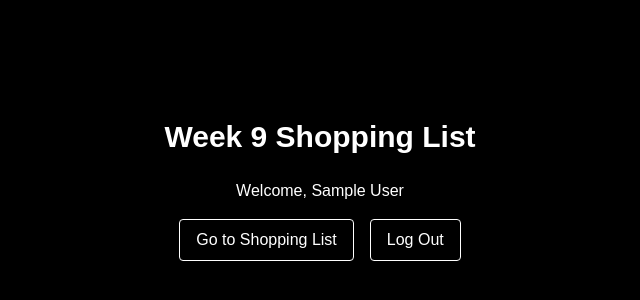
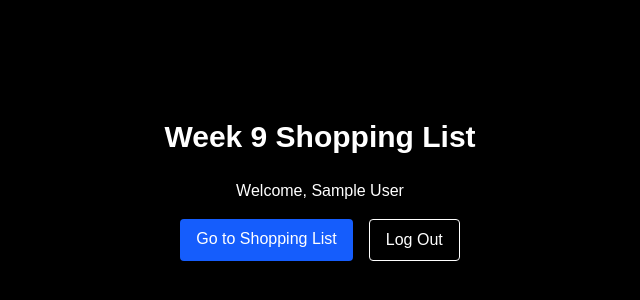
Before and after one commit to mbama-chidera/cprg306-assignments, a Next.js app: page /week-9 in a window 1280 px wide. Shown: the part 210-510 px from the top of the page, without its empty margins (320-960 px from the left). Built offline with nearby package versions, Linux system fonts and the light colour scheme; no server answers; sample sign-in values are in the browser's storage.

Commit message:
vercel-fix

```diff
--- a/app/week-9/_utils/auth-context.js
+++ b/app/week-9/_utils/auth-context.js
@@ -16,17 +16,33 @@ export function AuthContextProvider({ children }) {
   const [loading, setLoading] = useState(true);
 
   const gitHubSignIn = () => {
+    if (!auth) {
+      console.error("Firebase auth not initialized");
+      return Promise.reject(new Error("Firebase not initialized"));
+    }
     const provider = new GithubAuthProvider();
     return signInWithPopup(auth, provider);
   };
 
-  const logOut = () => signOut(auth);
+  const logOut = () => {
+    if (!auth) {
+      console.error("Firebase auth not initialized");
+      return Promise.reject(new Error("Firebase not initialized"));
+    }
+    return signOut(auth);
+  };
 
   useEffect(() => {
+    if (!auth) {
+      setLoading(false);
+      return;
+    }
+
     const unsubscribe = onAuthStateChanged(auth, (currentUser) => {
       setUser(currentUser);
       setLoading(false);
     });
+
     return () => unsubscribe();
   }, []);
 
@@ -38,5 +54,9 @@ export function AuthContextProvider({ children }) {
 }
 
 export function useUserAuth() {
-  return useContext(AuthContext);
+  const context = useContext(AuthContext);
+  if (!context) {
+    throw new Error("useUserAuth must be used within an AuthContextProvider");
+  }
+  return context;
 }
--- a/app/week-9/_utils/firebase.js
+++ b/app/week-9/_utils/firebase.js
@@ -1,8 +1,6 @@
-// Import the functions you need from the SDKs you need
 import { initializeApp } from "firebase/app";
-import { getAuth, GoogleAuthProvider } from "firebase/auth";
+import { getAuth, GithubAuthProvider } from "firebase/auth";
 
-// Your web app's Firebase configuration
 const firebaseConfig = {
   apiKey: process.env.NEXT_PUBLIC_FIREBASE_API_KEY,
   authDomain: process.env.NEXT_PUBLIC_FIREBASE_AUTH_DOMAIN,
@@ -12,10 +10,9 @@ const firebaseConfig = {
   appId: process.env.NEXT_PUBLIC_FIREBASE_APP_ID
 };
 
-// Initialize Firebase
 const app = initializeApp(firebaseConfig);
+const auth = getAuth(app);
+const provider = new GithubAuthProvider();
 
-// ✅ Export these so you can use them elsewhere
-export const auth = getAuth(app);
-export const provider = new GoogleAuthProvider();
+export { auth, provider };
 export default app;
--- a/app/week-9/page.js
+++ b/app/week-9/page.js
@@ -3,8 +3,20 @@
 import Link from "next/link";
 import { useUserAuth } from "./_utils/auth-context";
 
+// Add this line to prevent static generation during build
+export const dynamic = 'force-dynamic';
+
 export default function Page() {
-  const { user, gitHubSignIn, logOut } = useUserAuth();
+  const { user, gitHubSignIn, logOut, loading } = useUserAuth();
+
+  // Add loading state
+  if (loading) {
+    return (
+      <main className="min-h-screen bg-black text-white flex flex-col items-center justify-center p-6">
+        <div className="text-white">Loading...</div>
+      </main>
+    );
+  }
 
   return (
     <main className="min-h-screen bg-black text-white flex flex-col items-center justify-center p-6">
@@ -15,7 +27,7 @@ export default function Page() {
           <p className="mb-4">Sign in with GitHub to continue.</p>
           <button
             onClick={gitHubSignIn}
-            className="px-4 py-2 bg-white text-black rounded"
+            className="px-4 py-2 bg-white text-black rounded hover:bg-gray-200 transition"
           >
             Sign in with GitHub
           </button>
@@ -26,13 +38,13 @@ export default function Page() {
           <div className="flex gap-4">
             <Link
               href="/week-9/shopping-list"
-              className="px-4 py-2 border border-white rounded"
+              className="px-4 py-2 bg-blue-600 text-white rounded hover:bg-blue-700 transition"
             >
               Go to Shopping List
             </Link>
             <button
               onClick={logOut}
-              className="px-4 py-2 border border-white rounded"
+              className="px-4 py-2 border border-white rounded hover:bg-gray-800 transition"
             >
               Log Out
             </button>
--- a/package.json
+++ b/package.json
@@ -10,7 +10,7 @@
   },
   "dependencies": {
     "encoding": "^0.1.13",
-    "firebase": "^12.5.0",
+    "firebase": "^12.6.0",
     "next": "^15.6.0-canary.43",
     "react": "19.1.0",
     "react-dom": "19.1.0",
```
Also changed, not shown: 1 other file (tests, documents, lock files or other folders). Lines whose indentation alone changed are shown as unchanged.
